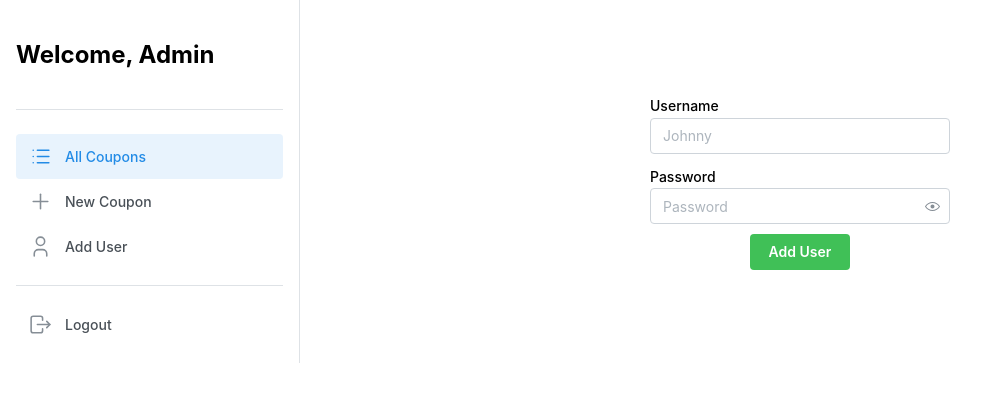
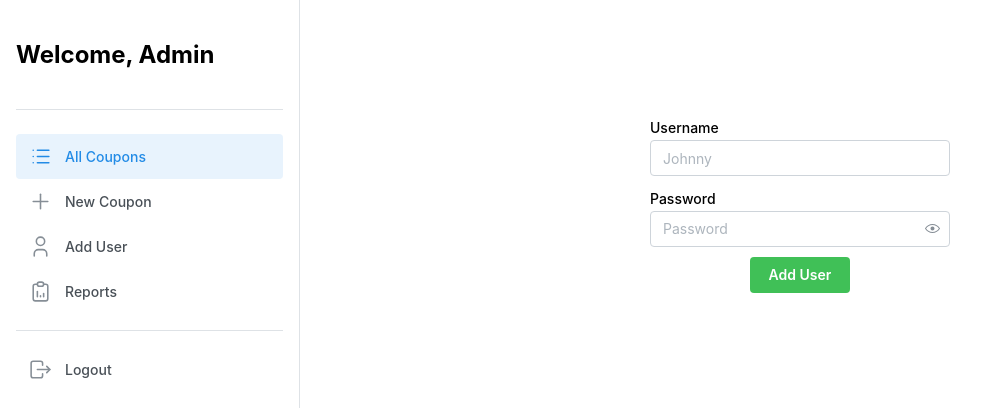
Before and after one commit to Talkoosh/coupons, a React (Vite) app: page /admin/user-add in a window 1280 px wide. Shown: the top 418 px of the page, without its empty margins (0-997 px from the left). Built offline with nearby package versions, Linux system fonts and the light colour scheme; the HTML template or start-up script is replaced by a standard one.

Commit message:
Added reports page

```diff
--- a/src/App.jsx
+++ b/src/App.jsx
@@ -81,6 +81,7 @@ export default function App() {
                                     />
                                 }
                             />
+                            <Route path="reports" element={<>asdasd</>} />
                             <Route path="coupon-edit/:couponId" element={<div>Edit Coupon</div>} />
                             <Route path="user-add" element={<AddUser />} />
                         </Route>
--- a/src/components/AdminNav/AdminNav.jsx
+++ b/src/components/AdminNav/AdminNav.jsx
@@ -1,13 +1,15 @@
 import { useContext, useState } from "react";
 import { Group } from "@mantine/core";
-import { IconPlus, IconList, IconLogout, IconUser } from "@tabler/icons-react";
+import { IconPlus, IconList, IconLogout, IconUser, IconReportAnalytics } from "@tabler/icons-react";
 import classes from "./AdminNav.module.css";
 import { useNavigate } from "react-router-dom";
 import { NotificationContext } from "../../App";
+
 const data = [
-    { link: "", label: "All Coupons", icon: IconList, page: "" },
-    { link: "", label: "New Coupon", icon: IconPlus, page: "/admin/coupon-add" },
-    { link: "", label: "Add User", icon: IconUser, page: "/admin/user-add" },
+    { label: "All Coupons", icon: IconList, page: "" },
+    { label: "New Coupon", icon: IconPlus, page: "/admin/coupon-add" },
+    { label: "Add User", icon: IconUser, page: "/admin/user-add" },
+    { label: "Reports", icon: IconReportAnalytics, page: "/admin/reports" },
 ];
 
 export function AdminNav({ loggedInUser, setLoggedInUser }) {
@@ -19,7 +21,6 @@ export function AdminNav({ loggedInUser, setLoggedInUser }) {
         <a
             className={classes.link}
             data-active={item.label === active || undefined}
-            href={item.link}
             key={item.label}
             onClick={(event) => {
                 event.preventDefault();
@@ -43,7 +44,6 @@ export function AdminNav({ loggedInUser, setLoggedInUser }) {
 
             <div className={classes.footer}>
                 <a
-                    href="#"
                     className={classes.link}
                     onClick={(event) => {
                         event.preventDefault();
--- a/src/components/AdminNav/AdminNav.module.css
+++ b/src/components/AdminNav/AdminNav.module.css
@@ -26,6 +26,7 @@
 }
 
 .link {
+    cursor: pointer;
     display: flex;
     align-items: center;
     text-decoration: none;
```
